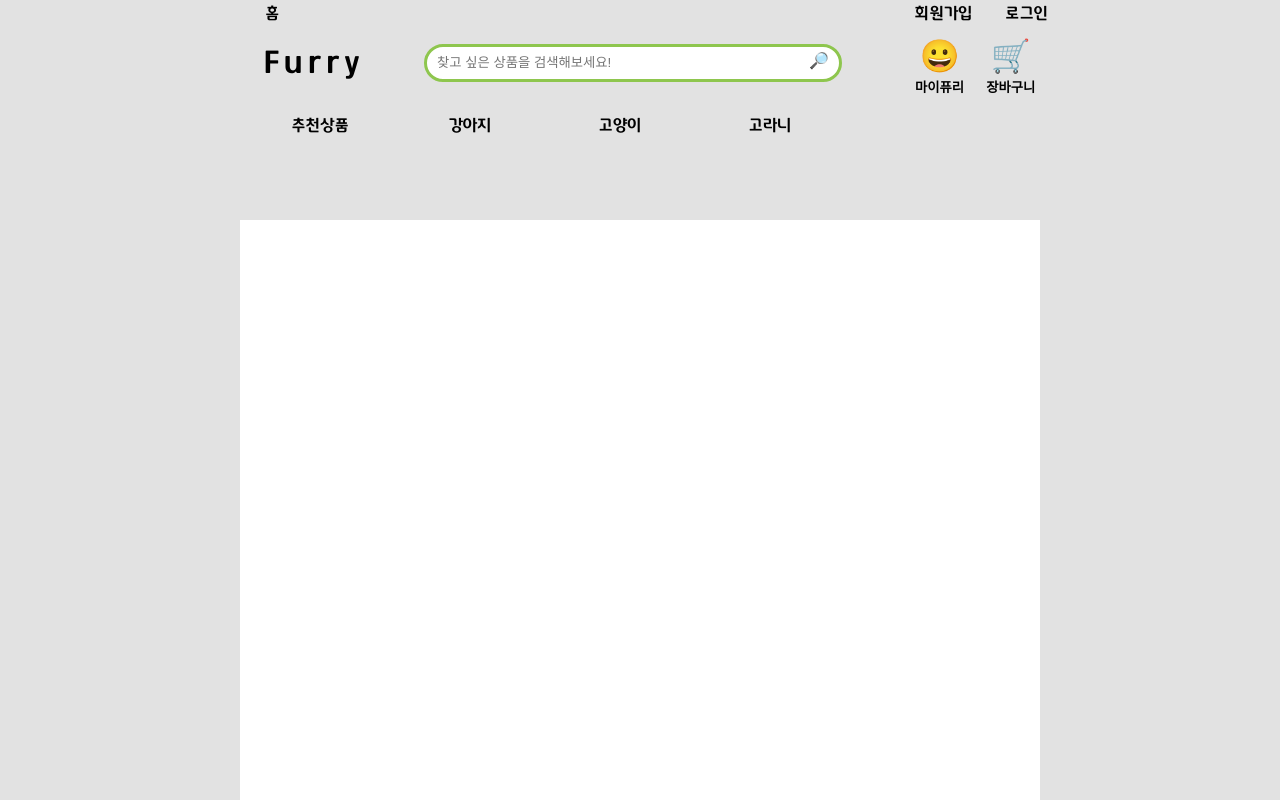
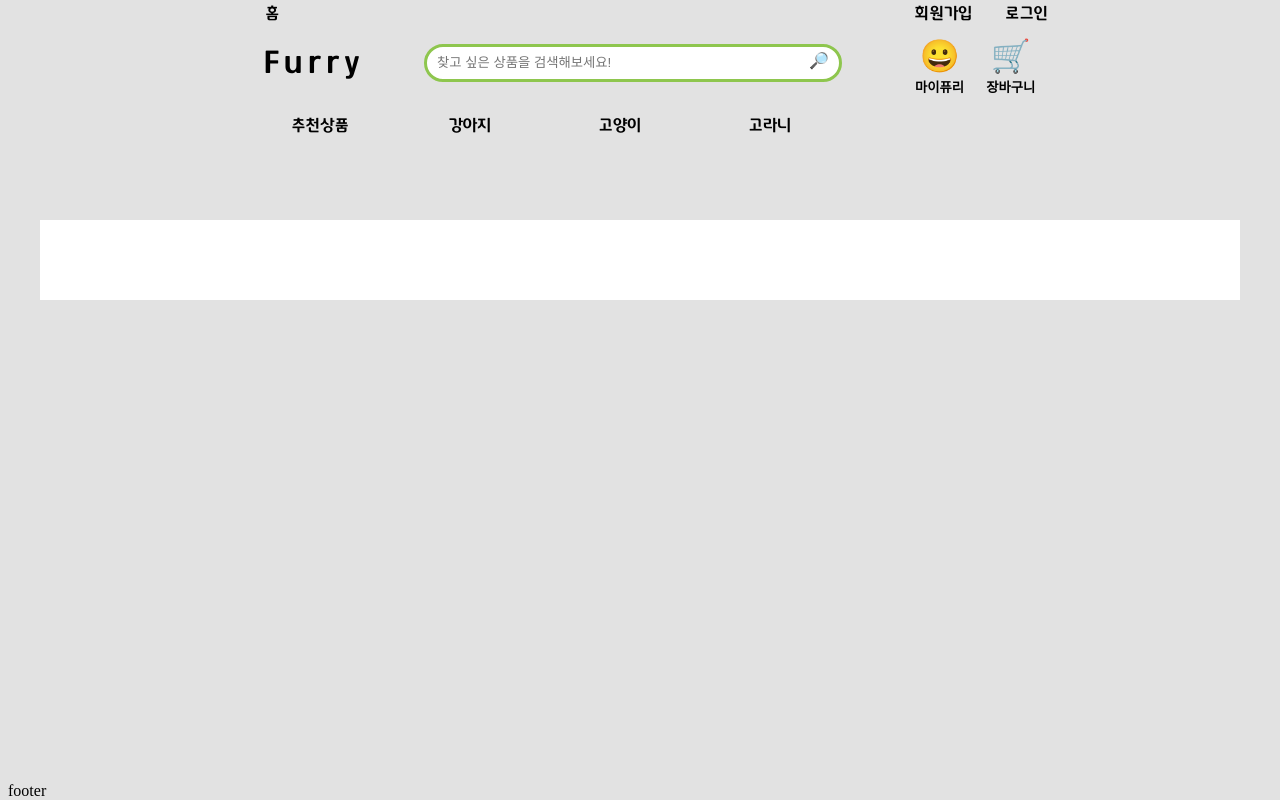
Before and after one commit to youngsoosoo/Furry_Friend_v2, a React (Create React App) app: page / in a window 1280 px wide. Built offline with nearby package versions, Linux system fonts and the light colour scheme.

Commit message:
Item 틀 제작

```diff
--- a/src/components/Footer/Footer.js
+++ b/src/components/Footer/Footer.js
@@ -0,0 +1,17 @@
+import React from 'react'
+
+import styled from 'styled-components'
+
+export default function Footer(){
+    return(
+        <Positioner>
+        footer
+        </Positioner>
+    )
+}
+
+const Positioner = styled.div`
+position: fixed;
+bottom : 0px;
+
+`
--- a/src/components/Item/Item.js
+++ b/src/components/Item/Item.js
@@ -11,9 +11,15 @@ function ItemList({item,pcategory}){
             {item.pcategory.includes(pcategory)
             ?
             <Frame>
+            <Img src='' alt='x' />
+            <Name>
+                {item.pname}
+            </Name>
 
-            {item.pname}
-            {item.pprice}
+            <Price>
+                {item.pprice}
+            </Price>
+
             </Frame>
             :
             <>
@@ -24,8 +30,6 @@ function ItemList({item,pcategory}){
 }
 
 export default function Item({pcategory}){
-
-    // json길이
 
     return(
         <Positioner>
@@ -38,14 +42,22 @@ export default function Item({pcategory}){
 const Positioner = styled.div`
     display: inline-block;
     flex-direction: column;
-    position: fixed;
+    position: absolute;
     top: 220px;
+
     left : calc(50vw - 400px );
     width: calc(100vw - (50vw - 400px) * 2 );
-    height: 600px;
+
+    @media (min-width : 1200px){
+        left : calc(50vw - 600px );
+        width: calc(100vw - (50vw - 600px) * 2 );
+    }
+
+    height: fit-content;
     z-index:99;
 
     padding : 0px;
+    padding-bottom : 5rem;
     border: 0px;
 
     background-color: #FFFFFF;
@@ -56,10 +68,41 @@ const Frame = styled.div`
 display: inline-block;
 /*부모 요소에 따라 크기 변경 => %*/
 width: 30%;
-height: 30%;
+height: 300px;
 
 margin-left : 2.5%;
 margin-top : 2.5%;
 
-background : aliceblue;
+@media (min-width : 1200px){
+        width: 18%;
+
+        /*광기*/
+        margin-left : 1.666666666666667%;
+    }
+
+border-radius: 10px;
+background: #fffaf2;
+box-shadow: 1px 1px 2px #bebebe, -1px -1px 2px #ffffff;
+
 `
+
+const Img = styled.img`
+
+width: 90%;
+height: 65%;
+margin: 5%;
+
+display: block;
+
+`
+
+const Name = styled.p`
+padding-left : 5px;
+font-family : 'tway';
+`
+
+const Price = styled.p`
+padding-left : 5px;
+font-family : 'tway';
+
+`
--- a/src/pages/Home.js
+++ b/src/pages/Home.js
@@ -11,6 +11,9 @@ import Nav from '../components/Nav/Nav';
 
 /* Item import */
 import Item from '../components/Item/Item';
+
+/* Footer import */
+import Footer from '../components/Footer/Footer';
 
 function Home(){
 
@@ -27,6 +30,7 @@ function Home(){
         <Nav pcategory={pcategory} clickPcategory={clickPcategory} />
         <Item pcategory={pcategory} />
 
+        <Footer />
     </>
     )
 }
```
